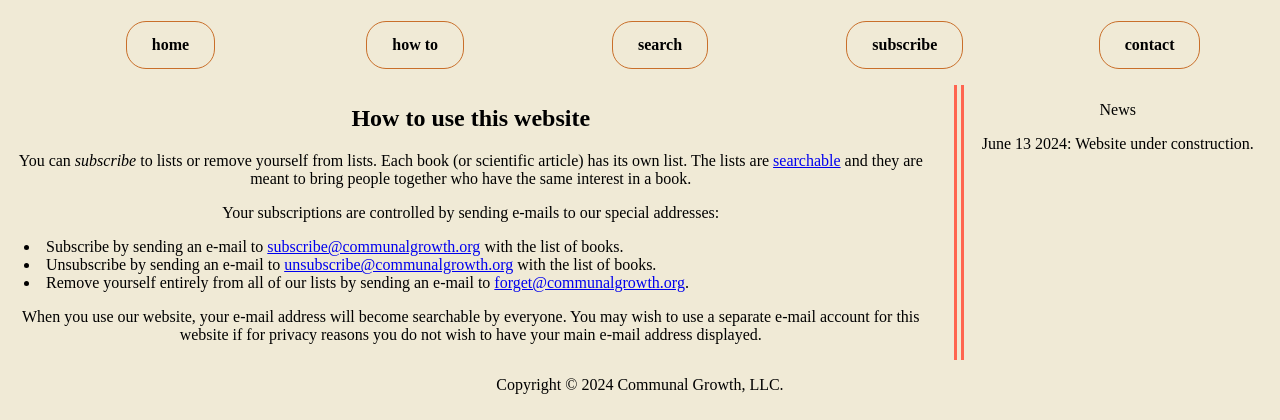
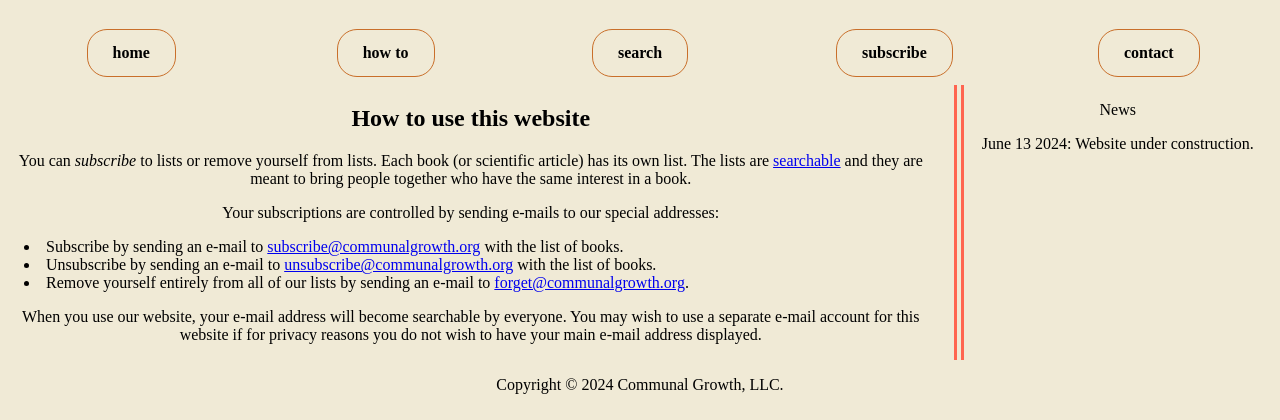
Before and after one commit to communalgrowth/webserver, a Python web app: template src/app/templates/howto.html.jinja2 in a window 1280 px wide. Shown: the top 420 px of the page. Run offline with Jinja, Linux system fonts and the light colour scheme; the template is opened without the code that fills it, so the values that code supplies are empty.

Commit message:
fix navbar overflowing

```diff
--- a/src/app/static/style.css
+++ b/src/app/static/style.css
@@ -32,12 +32,18 @@ p + ul {
 nav ul {
     display: flex;
     flex: 2;
-    list-style-type: none;
+    flex-wrap: wrap;
+    list-style: none;
+    gap: 0.5rem;
+    padding: 0;
+    margin: 0;
 }
 
 nav li {
     text-align: center;
     flex: 1;
+    padding: 0.5rem 1rem;
+    flex-shrink: 0;
 }
 
 pre.subscribe-example {
```
